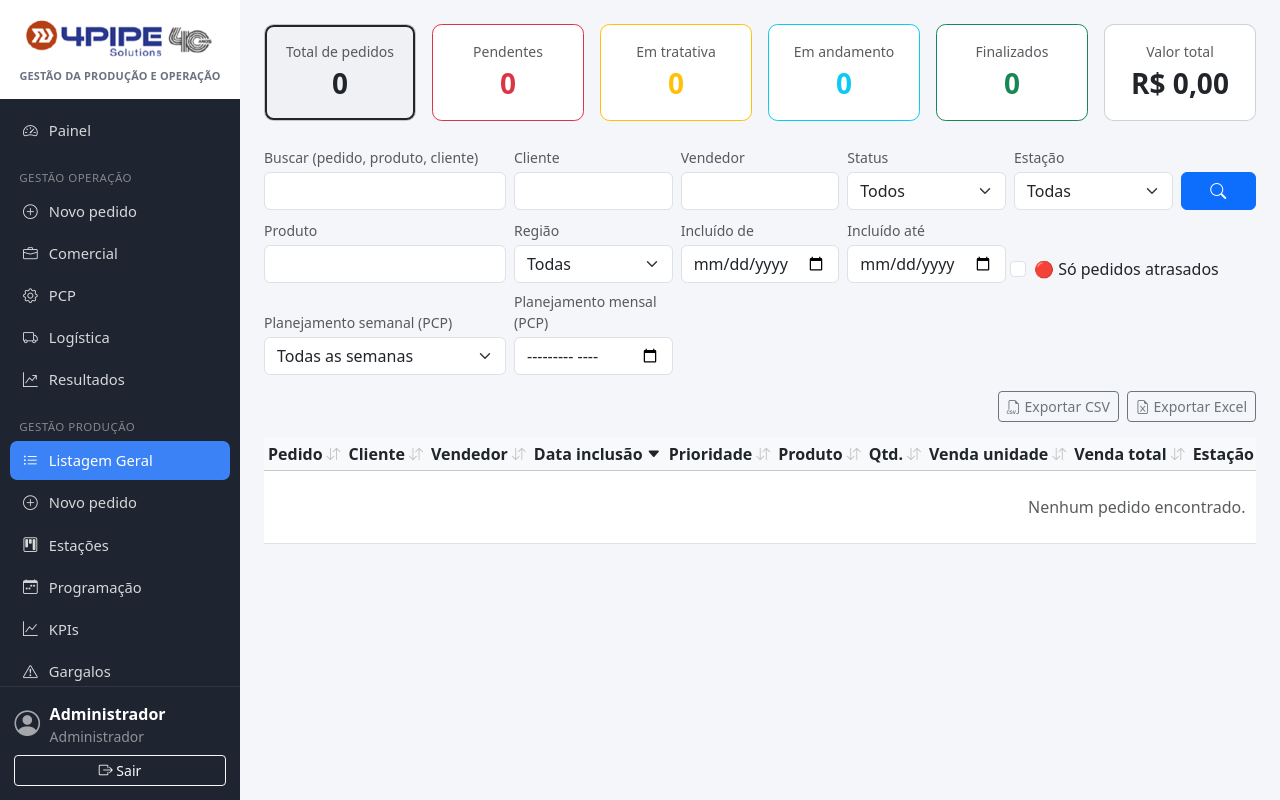
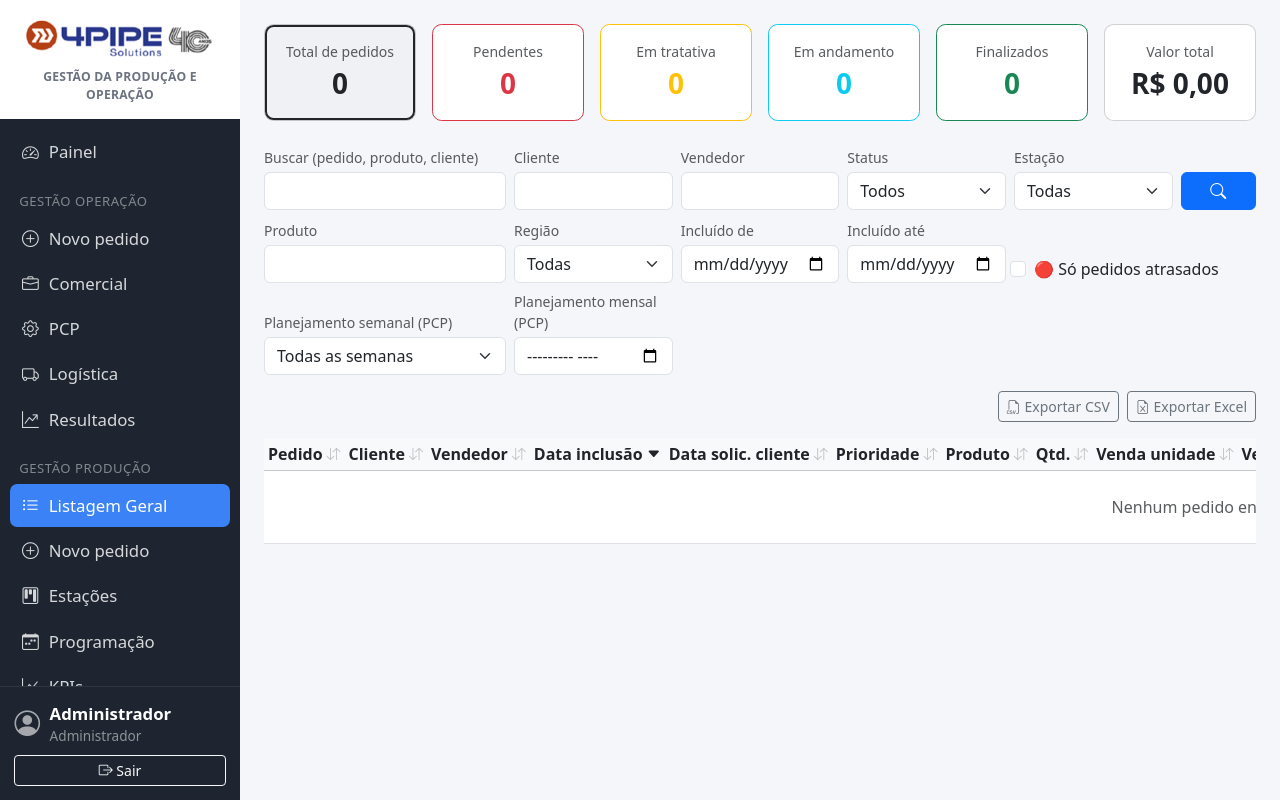
Before and after one commit to matttheus1590-code/producao_app, a Flask app: page / in a window 1280 px wide. Run offline with Flask 3, Linux system fonts and the light colour scheme; a user stored in the database is signed in; data comes from the database, SQL or seed files in the repository; data that the repository does not hold is empty; some libraries are stand-ins or nearby versions.

Commit message:
Atualizacao automatica - 18/08/2026 14:46

```diff
--- a/app.py
+++ b/app.py
@@ -1303,6 +1303,13 @@ class _LinhaListagemGeral:
         return self.pedido.data_inclusao_pedido
 
     @property
+    def data_cliente(self):
+        """Data solicitada pelo cliente (prazo comercial) — já existia no
+        pedido (campo "Data do cliente" na tela de editar), só não aparecia
+        na Listagem Geral."""
+        return self.pedido.data_cliente
+
+    @property
     def prioridade(self):
         return self.pedido.prioridade
 
@@ -1412,6 +1419,7 @@ SORT_KEYS_LISTAGEM_GERAL = {
     "cliente": lambda l: (l.cliente or "").upper() or None,
     "vendedor": lambda l: (l.vendedor or "").upper() or None,
     "data_inclusao": lambda l: l.data_inclusao_pedido,
+    "data_cliente": lambda l: l.data_cliente,
     "prioridade": lambda l: PRIORIDADE_OPCOES.index(l.prioridade) if l.prioridade in PRIORIDADE_OPCOES else None,
     "produto": lambda l: (l.descricao_produto or "").upper() or None,
     "quantidade": lambda l: l.quantidade,
--- a/static/css/style.css
+++ b/static/css/style.css
@@ -78,7 +78,7 @@ body {
 .app-sidebar-brand-subtitulo {
   display: block;
   margin-top: 0.35rem;
-  font-size: 0.68rem;
+  font-size: 0.76rem;
   font-weight: 700;
   letter-spacing: 0.02em;
   text-transform: uppercase;
@@ -92,7 +92,7 @@ body {
 }
 
 .app-nav-section {
-  font-size: 0.72rem;
+  font-size: 0.82rem;
   text-transform: uppercase;
   letter-spacing: 0.04em;
   color: rgba(255, 255, 255, 0.45);
@@ -107,7 +107,7 @@ body {
   border-radius: 0.45rem;
   color: rgba(255, 255, 255, 0.82);
   text-decoration: none;
-  font-size: 0.92rem;
+  font-size: 1.05rem;
   margin-bottom: 0.15rem;
 }
 
@@ -140,6 +140,14 @@ body {
 .app-sidebar-user i {
   font-size: 1.6rem;
   color: rgba(255, 255, 255, 0.6);
+}
+
+.app-sidebar-user-info .fw-semibold {
+  font-size: 1.05rem;
+}
+
+.app-sidebar-user-info .small {
+  font-size: 0.85rem;
 }
 
 .app-main {
--- a/templates/dashboard.html
+++ b/templates/dashboard.html
@@ -117,6 +117,7 @@
         {{ sort_th("Cliente", "cliente", "dashboard", sort, dir_ordenacao, filtros) }}
         {{ sort_th("Vendedor", "vendedor", "dashboard", sort, dir_ordenacao, filtros) }}
         {{ sort_th("Data inclusão", "data_inclusao", "dashboard", sort, dir_ordenacao, filtros) }}
+        {{ sort_th("Data solic. cliente", "data_cliente", "dashboard", sort, dir_ordenacao, filtros) }}
         {{ sort_th("Prioridade", "prioridade", "dashboard", sort, dir_ordenacao, filtros) }}
         {{ sort_th("Produto", "produto", "dashboard", sort, dir_ordenacao, filtros) }}
         {{ sort_th("Qtd.", "quantidade", "dashboard", sort, dir_ordenacao, filtros) }}
@@ -141,6 +142,7 @@
         <td>{{ l.cliente }}</td>
         <td>{{ l.vendedor or "—" }}</td>
         <td>{{ l.data_inclusao_pedido.strftime("%d/%m/%Y") if l.data_inclusao_pedido else "—" }}</td>
+        <td>{{ l.data_cliente.strftime("%d/%m/%Y") if l.data_cliente else "—" }}</td>
         <td><span class="badge bg-{{ PRIORIDADE_CORES.get(l.prioridade, 'secondary') }}">{{ l.prioridade or "—" }}</span></td>
         <td class="text-truncate" style="max-width: 220px;" title="{{ l.descricao_produto }}">{{ l.descricao_produto }}</td>
         <td>{{ l.quantidade }}</td>
@@ -170,7 +172,7 @@
         </td>
       </tr>
       {% else %}
-      <tr><td colspan="19" class="text-center text-muted py-4">Nenhum pedido encontrado.</td></tr>
+      <tr><td colspan="20" class="text-center text-muted py-4">Nenhum pedido encontrado.</td></tr>
       {% endfor %}
     </tbody>
   </table>
```
